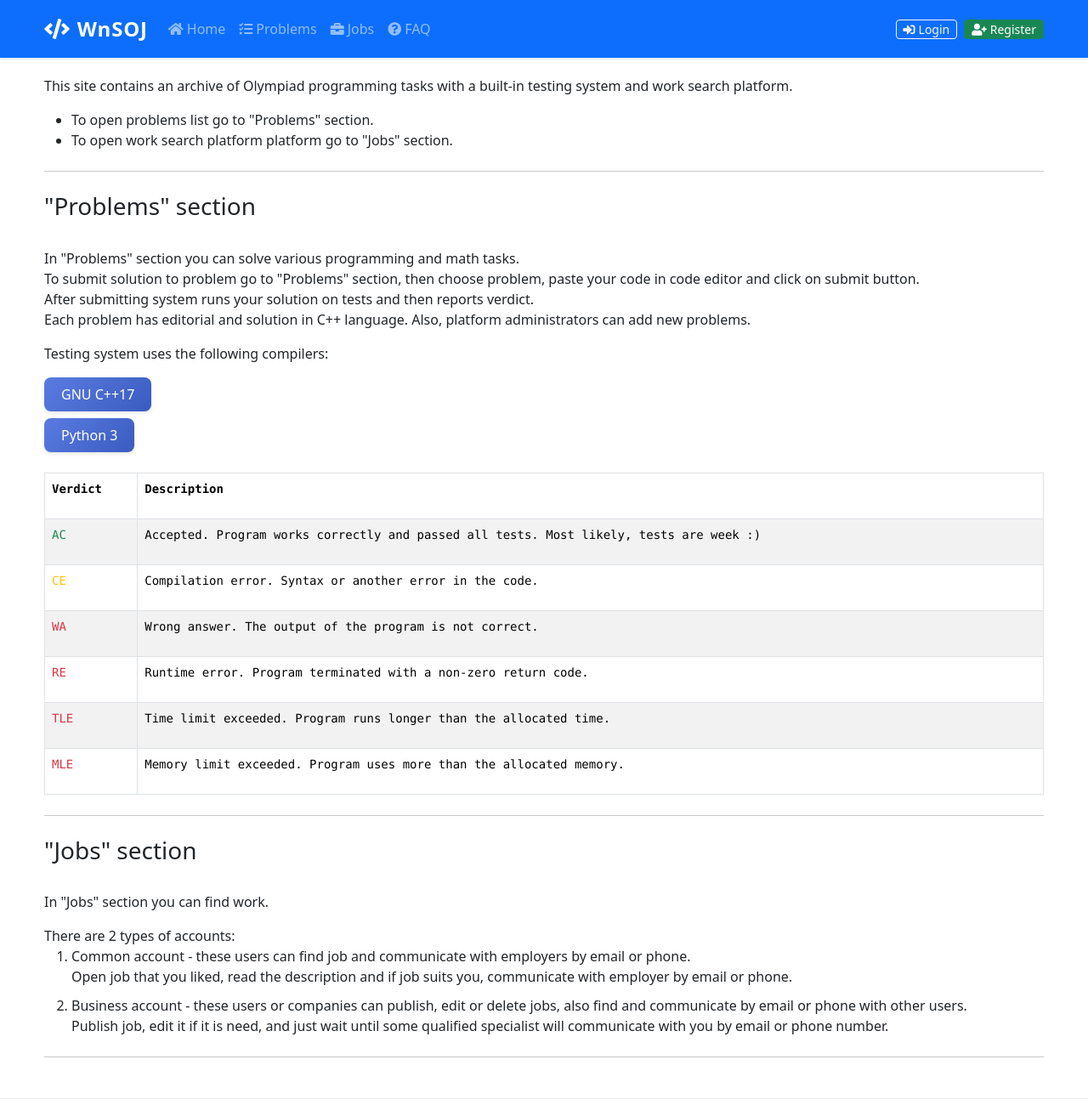
After one commit to spike1236/WnSOJ, a Python web app: template templates/faq.html in a window 1280 px wide. The commit adds this page. Shown: the top 1293 px of the page at 85% size. Run offline with Jinja, Linux system fonts and the light colour scheme; the template is opened without the code that fills it, so the values that code supplies are empty.

Commit message:
FAQ added

```diff
--- a/app/urls.py
+++ b/app/urls.py
@@ -39,4 +39,5 @@ urlpatterns = [
     path('problem/<int:problem_id>/submissions', problem_views.problem_submissions_list, name='problem_submissions_list'),
     path('submissions/', problem_views.submissions, name='submissions'),
     path('submission/<int:submission_id>/', problem_views.submission, name='submission'),
+    path('faq/', problem_views.faq, name='faq'),
 ] + static(settings.MEDIA_URL, document_root=settings.MEDIA_ROOT)
--- a/static/css/home.css
+++ b/static/css/home.css
@@ -86,3 +86,48 @@
     font-weight: 500;
     border-radius: 0.25rem;
 }
+
+/* Collapse buttons styling */
+.collapse-btn {
+    transition: all 0.3s ease;
+    border-radius: 0.5rem;
+    border: none;
+    font-weight: 500;
+    padding: 0.5rem 1.25rem;
+    box-shadow: 0 2px 4px rgba(0, 0, 0, 0.1);
+}
+
+.collapse-btn:hover {
+    transform: translateY(-2px);
+    box-shadow: 0 4px 8px rgba(0, 0, 0, 0.15);
+}
+
+.collapse-btn:focus {
+    box-shadow: 0 0 0 0.25rem rgba(78, 115, 223, 0.25);
+}
+
+.code-collapse {
+    margin-left: 10px;
+    transition: all 0.3s ease;
+}
+
+.code-collapse .card {
+    border-radius: 0.5rem;
+    border: none;
+    box-shadow: 0 2px 6px rgba(0, 0, 0, 0.08);
+    background-color: #f8f9fc;
+}
+
+.code-collapse .card-body {
+    padding: 1rem;
+}
+
+.code-collapse p {
+    font-family: monospace;
+    color: #5a5c69;
+}
+
+/* Fix for Bootstrap 5 ml-3 compatibility */
+.ml-3 {
+    margin-left: 1rem !important;
+}
--- /dev/null
+++ b/templates/faq.html
@@ -0,0 +1,155 @@
+{% extends "base.html" %}
+{% block content %}
+<div class="container" style="margin-top: 10px">
+    <div>
+        <p>This site contains an archive of Olympiad programming tasks with a built-in testing system and work search platform.</p>
+        <ul>
+            <li>To open problems list go to "Problems" section.</li>
+            <li>To open work search platform platform go to "Jobs" section.</li>
+        </ul>
+        <!-- FOR DEVELOPERS: Our platform is rich for API. -->
+    </div>
+    <hr class="my-4">
+    <div>
+        <h3>"Problems" section</h3><br>
+        <p>
+            In "Problems" section you can solve various programming and math tasks.<br>
+            To submit solution to problem go to "Problems" section, then choose problem, paste your code in code editor and click on submit button.<br>
+            After submitting system runs your solution on tests and then reports verdict.<br>
+            Each problem has editorial and solution in C++ language.
+            Also, platform administrators can add new problems.
+        </p>
+        <p>Testing system uses the following compilers:</p>
+        <div class="d-flex justify-content-left">
+            <button type="button" class="btn btn-primary collapse-btn" data-bs-toggle="collapse" data-bs-target="#language_1">GNU C++17</button>
+            <br>
+            <div id="language_1" class="collapse col py-2 px-0 code-collapse">
+                <div class="card card-body py-2 px-3 ml-3">
+                    <p class="m-0">g++ submission.cpp -std=c++17 -o submission</p>
+                </div>
+            </div>
+        </div>
+        <div class="d-flex justify-content-left mt-md-2">
+            <button type="button" class="btn btn-primary collapse-btn" data-bs-toggle="collapse" data-bs-target="#language_2">Python 3</button>
+            <div id="language_2" class="collapse col py-2 px-0 code-collapse">
+                <div class="card card-body py-2 px-3 ml-3">
+                    <p class="m-0">python3 submission.py</p>
+                </div>
+            </div>
+        </div>
+        <br>
+        <table class="table table-bordered table-striped">
+            <thead>
+                <tr>
+                    <th scope="col"><pre>Verdict</pre></th>
+                    <th scope="col"><pre>Description</pre></th>
+                </tr>
+            </thead>
+            <tbody>
+                <tr>
+                    <td><pre class="text-success">AC</pre></td>
+                    <td><pre>Accepted. Program works correctly and passed all tests. Most likely, tests are week :)</pre></td>
+                </tr>
+                <tr>
+                    <td><pre class="text-warning">CE</pre></td>
+                    <td><pre>Compilation error. Syntax or another error in the code.</pre></td>
+                </tr>
+                <tr>
+                    <td><pre class="text-danger">WA</pre></td>
+                    <td><pre>Wrong answer. The output of the program is not correct.</pre></td>
+                </tr>
+                <tr>
+                    <td><pre class="text-danger">RE</pre></td>
+                    <td><pre>Runtime error. Program terminated with a non-zero return code.</pre></td>
+                </tr>
+                <tr>
+                    <td><pre class="text-danger">TLE</pre></td>
+                    <td><pre>Time limit exceeded. Program runs longer than the allocated time.</pre></td>
+                </tr>
+                <tr>
+                    <td><pre class="text-danger">MLE</pre></td>
+                    <td><pre>Memory limit exceeded. Program uses more than the allocated memory.</pre></td>
+                </tr>
+            </tbody>
+        </table>
+    </div>
+    <hr class="my-4">
+    <div>
+        <h3>"Jobs" section</h3><br>
+        <p>In "Jobs" section you can find work.</p>
+        There are 2 types of accounts:
+        <ol>
+            <li>Common account - these users can find job and communicate with employers by email or phone.<br>
+                Open job that you liked, read the description and if job suits you, communicate with employer by email or phone.
+            </li>
+            <li style="margin-top: 10px">
+                Business account - these users or companies can publish, edit or delete jobs, also find and communicate by email or phone with other users.<br>
+                Publish job, edit it if it is need, and just wait until some qualified specialist will communicate with you by email or phone number.
+            </li>
+        </ol>
+    </div>
+    <hr class="my-4">
+    <!-- <div>
+        <h3>API</h3><br>
+        <p>In API you can request:</p>
+        <ul>
+            <li>users list and user by id</li>
+            <li>jobs list and job by id</li>
+            <li>submissions list and submission by id</li>
+            <li>problems list and problem by id</li>
+        </ul>
+        <p>API is located by url <a href="http://127.0.0.1:5000/api/v1">http://127.0.0.1:5000/api/v1</a></p>
+        <p>Examples:</p>
+        <ul>
+            <li>
+                request: <a href="http://127.0.0.1:5000/api/v1/user/1">http://127.0.0.1:5000/api/v1/user/1</a><br>
+                answer:<br>
+                <pre class="alert-info">
+{
+  "user": {
+    "email": "admin@admin.com",
+    "fullname": "admin admin",
+    "phone_number": "",
+    "username": "admin"
+  }
+}
+                </pre>
+            </li>
+            <li>
+                request: <a href="http://127.0.0.1:5000/api/v1/submission/1">http://127.0.0.1:5000/api/v1/submission/1</a><br>
+                answer:<br>
+                <pre class="alert-info">
+{
+  "submission": {
+    "language": "GNU C++17",
+    "memory": 2476,
+    "send_time": "24/Apr/2021  22:06  UTC+6",
+    "time": 233,
+    "user": {
+      "username": "admin"
+    },
+    "verdict": "AC"
+  }
+}
+                </pre>
+            </li>
+            <li>
+                request: <a href="http://127.0.0.1:5000/api/v1/jobs">http://127.0.0.1:5000/api/v1/jobs</a><br>
+                answer:<br>
+                <pre class="alert-info">
+{
+  "jobs": [
+    {
+      "title": "test job",
+      "user": {
+        "username": "admin"
+      }
+    }
+  ]
+}
+                </pre>
+            </li>
+        </ul>
+    </div> -->
+</div>
+{% endblock %}
```
Also changed, not shown: problemset/views.py (+7 -0 lines).
